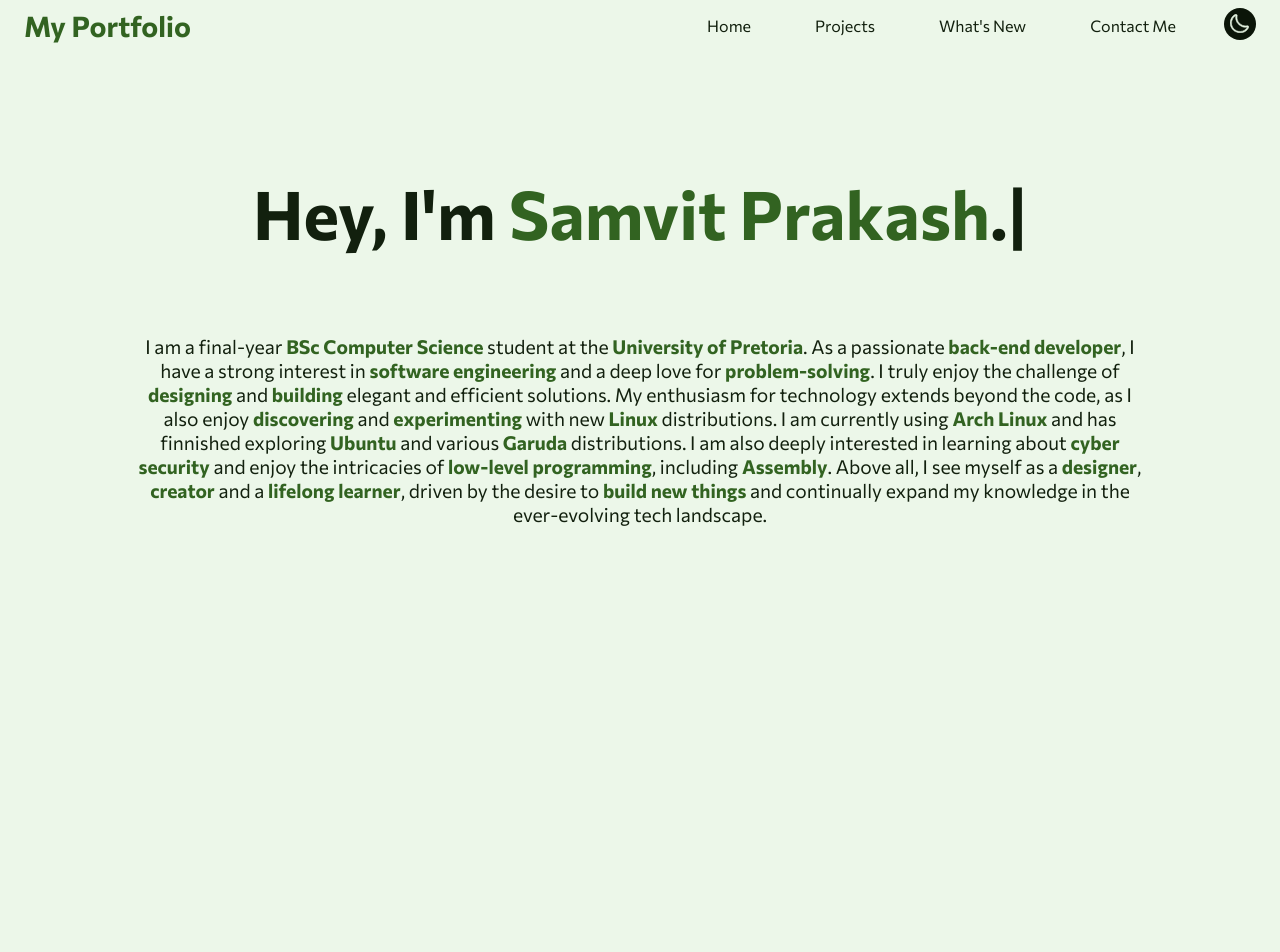
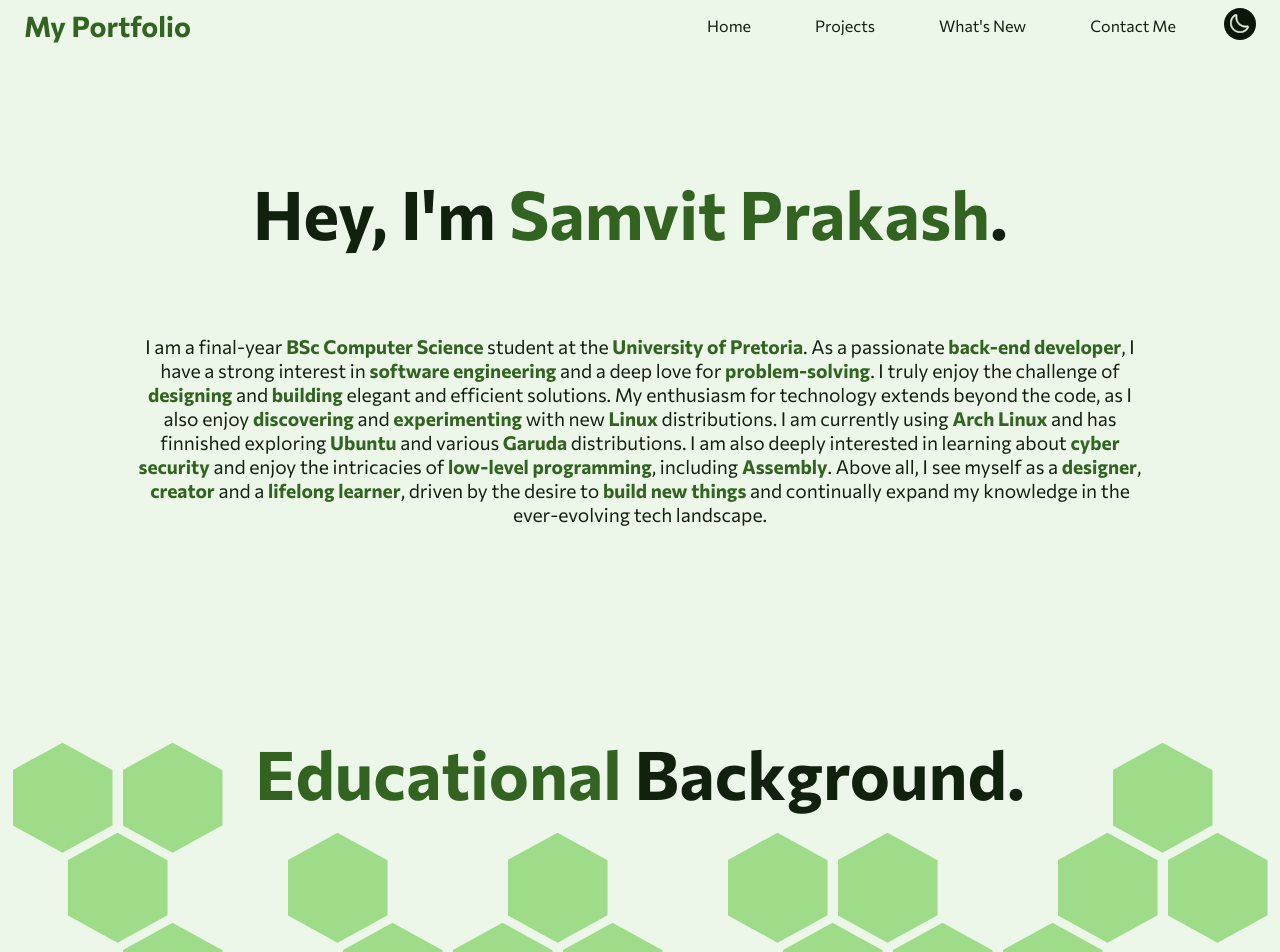
Before and after one commit to SamvitPrakash/SamvitPrakash, a React (Vite) app in the folder ViteFolio/: page / in a window 1280 px wide. Shown: the top 952 px of the page. Before the commit the page ends 800 px from the top, so only its background shows below. Built offline with nearby package versions, Linux system fonts and the light colour scheme.

Commit message:
Add EducationCard and HoneycombBackground components to Home page with updated styles

```diff
--- a/ViteFolio/src/pages/Home_Page/Home.css
+++ b/ViteFolio/src/pages/Home_Page/Home.css
@@ -3,7 +3,6 @@
 }
 
 .title{
-    color: var(--current-text);
     margin-top: 1rem;
     margin-bottom: 5rem;
 }
@@ -16,7 +15,7 @@
     margin-right: auto;
     width: 80%;
     margin-top: 0rem;
-    margin-bottom: 0rem;
+    margin-bottom: 10rem;
 }
 
 em{
@@ -25,3 +24,8 @@ em{
     color: var(--current-primary);
     font-weight: 700;
 }
+
+h1{
+    color: var(--current-text);
+
+}
--- a/ViteFolio/src/pages/Home_Page/Home.jsx
+++ b/ViteFolio/src/pages/Home_Page/Home.jsx
@@ -1,10 +1,25 @@
 import { useState } from "react";
 import Navigation from "../../components/Navigation_Bar/Navigation.jsx";
 import TypedName from "../../components/Typed_Name/Typed_Name.jsx";
+import EducationCard from "../../components/Education_Card/Education_Card.jsx";
+import HoneycombBackground from "../../components/Honeycomb_Background/Honeycomb_Background.jsx";
 import './Home.css'
 
 function Home() {
 	const [count, setCount] = useState(0);
+
+	const visibilityMatrix = [
+			[1,1,0,0,0,0,0,0,0,0,1],
+			[1,0,1,0,1,0,1,1,0,1,1],
+			[0,1,0,1,1,1,0,1,1,1,0],
+			[0,1,1,1,1,1,1,1,1,1,0],
+			[1,1,1,1,1,1,0,1,1,1,1],
+			[0,1,1,1,0,1,1,1,1,1,1],
+			[1,1,0,1,0,1,0,1,1,1,0],
+			[1,1,1,1,1,1,1,1,1,1,0],
+			[0,1,1,1,0,1,1,1,0,1,0],
+			[1,1,0,1,0,0,1,0,1,1,1]
+		];
 
 	return (
 		<>
@@ -13,6 +28,9 @@ function Home() {
 				<TypedName/>
 				<p className="bio">I am a final-year <em>BSc Computer Science</em> student at the <em>University of Pretoria</em>. As a passionate <em>back-end developer</em>, I have a strong interest in <em>software engineering</em> and a deep love for <em>problem-solving</em>. I truly enjoy the challenge of <em>designing</em> and <em>building</em> elegant and efficient solutions. My enthusiasm for technology extends beyond the code, as I also enjoy <em>discovering</em> and <em>experimenting</em> with new <em>Linux</em> distributions. I am currently using <em>Arch Linux</em> and has finnished exploring <em>Ubuntu</em> and various <em>Garuda</em> distributions. I am also deeply interested in learning about <em>cyber security</em> and enjoy the intricacies of <em>low-level programming</em>, including <em>Assembly</em>. Above all, I see myself as a <em>designer</em>, <em>creator</em> and a <em>lifelong learner</em>, driven by the desire to <em>build new things</em> and continually expand my knowledge in the ever-evolving tech landscape.</p>
 			</div>
+			<HoneycombBackground width={11} height={10} visibilityMatrix={visibilityMatrix}>
+				<h1 className="education-title"><span className="name">Educational</span> Background.</h1>
+			</HoneycombBackground>
 
 		</>
 	);
```
